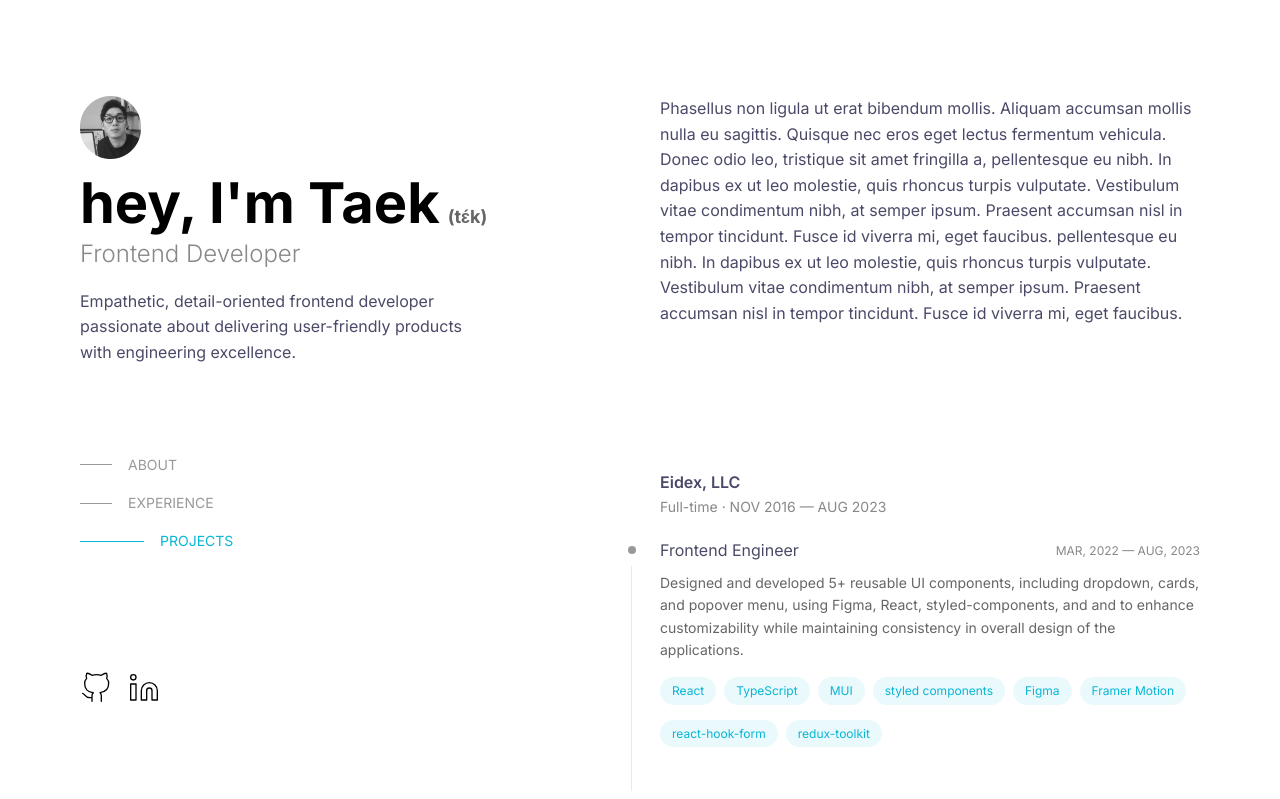
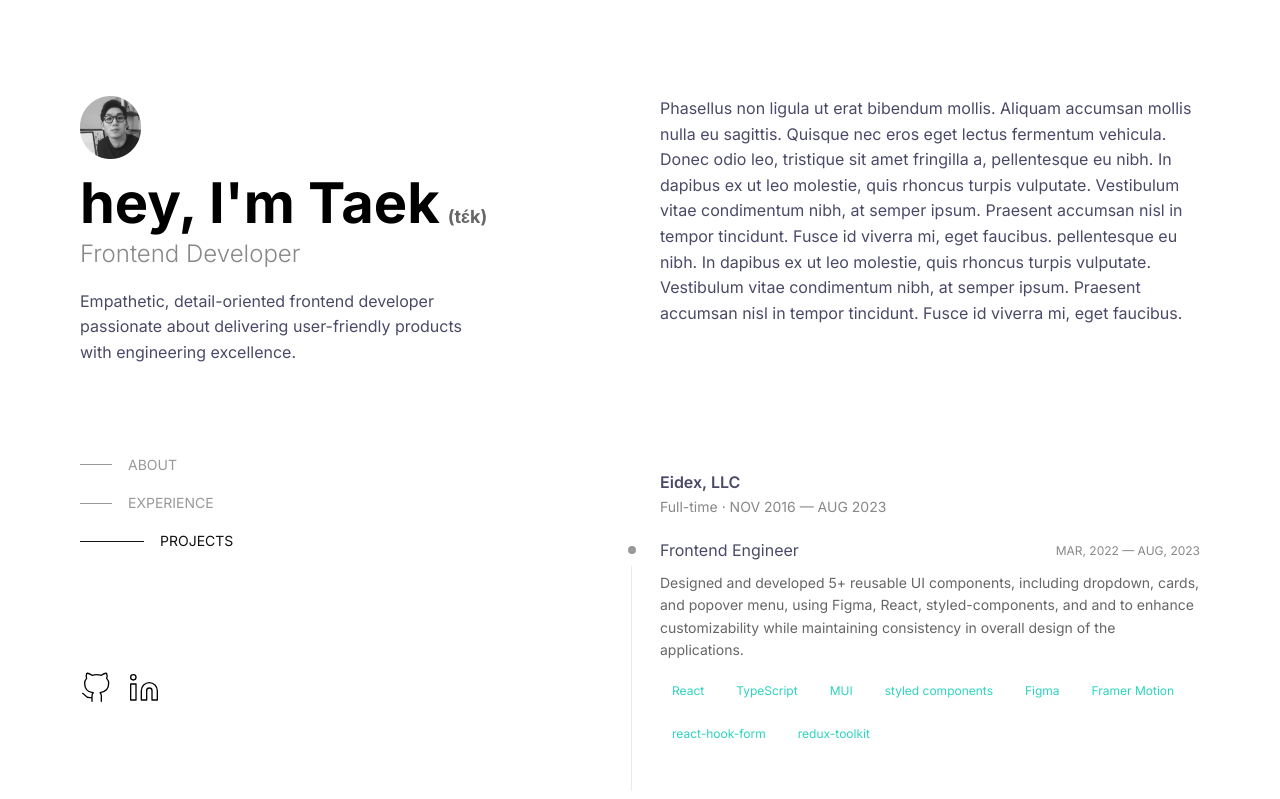
Before and after one commit to tnamdevnote/tnam.dev, a Next.js app: page / in a window 1280 px wide. Shown: the top 799 px of the page. Built offline with nearby package versions, Linux system fonts and the light colour scheme.

Commit message:
style: remove primary color

```diff
--- a/app/components/chip/chip.tsx
+++ b/app/components/chip/chip.tsx
@@ -8,7 +8,7 @@ type ChipProps = {
 function Chip({ title, label }: ChipProps) {
   return (
     <div
-      className="inline-block max-w-sm overflow-hidden text-ellipsis rounded-full bg-primary-cyan-15 px-3 py-1 text-pretitle font-normal text-primary-cyan-100"
+      className="inline-block max-w-sm overflow-hidden text-ellipsis rounded-full  px-3 py-1 text-pretitle font-normal text-teal-400"
       title={title}
     >
       {label}
--- a/app/globals.css
+++ b/app/globals.css
@@ -3,10 +3,10 @@
 @tailwind utilities;
 
 .active .toc-indicator {
-  @apply w-16 bg-primary-cyan-100;
+  @apply w-16 bg-accent-8;
 }
 .active .toc-text {
-  @apply text-primary-cyan-100;
+  @apply text-accent-8;
 }
 
 @layer utilities {
```
